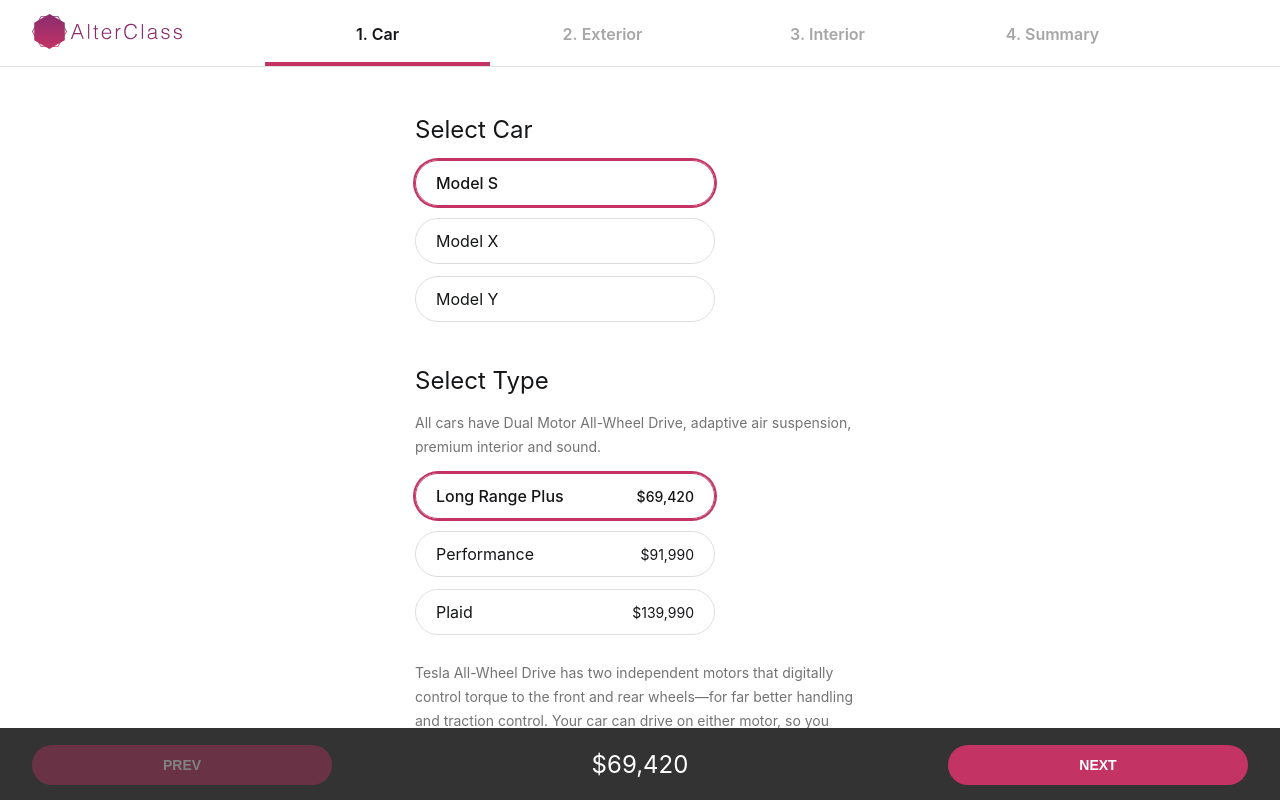
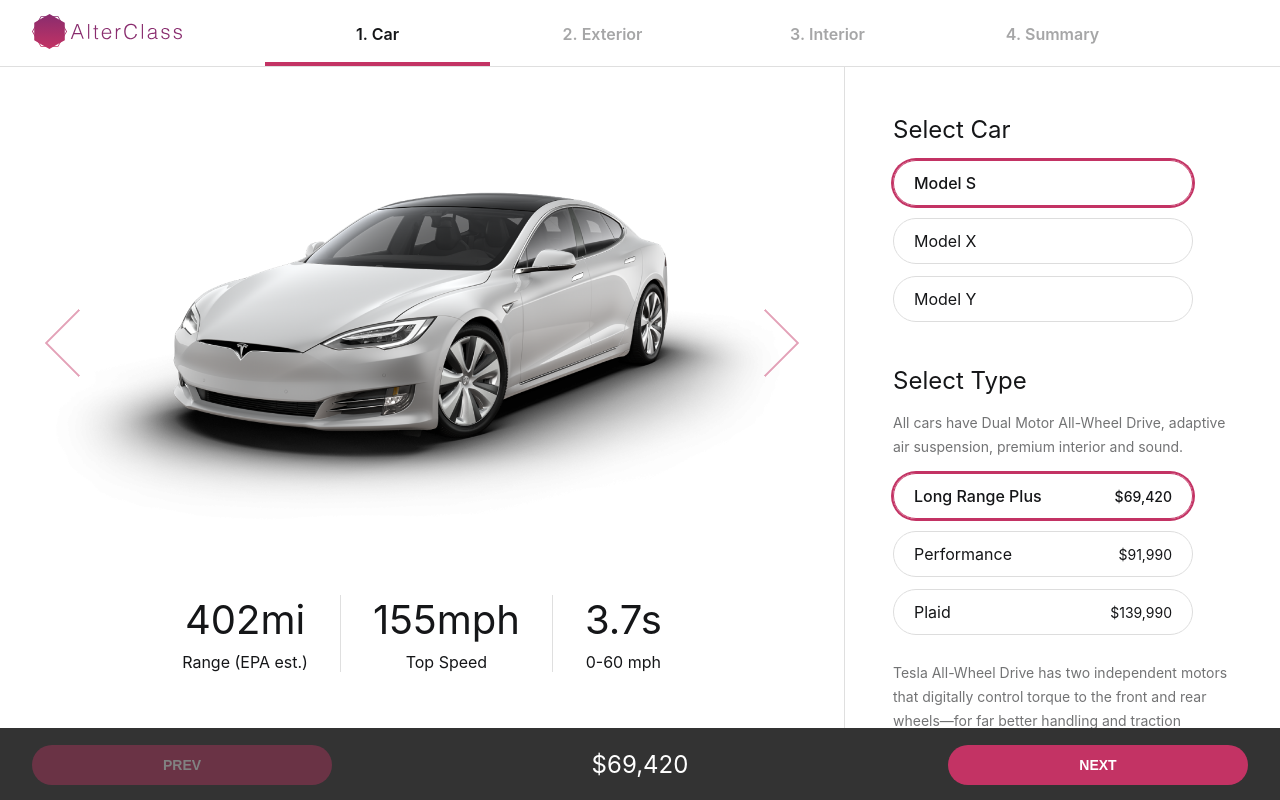
Before and after one commit to AlterClassIO/react-car-configurator, a React (Create React App) app: page / in a window 1280 px wide. Built offline with nearby package versions, Linux system fonts and the light colour scheme.

Commit message:
feat: create Preview and Slideshow components

```diff
--- a/src/components/App/App.js
+++ b/src/components/App/App.js
@@ -13,6 +13,7 @@ import Menu from '../Menu';
 import Footer from '../Footer';
 import Settings from '../Settings';
 import Summary from '../Summary';
+import Preview from '../Preview';
 
 class App extends React.Component {
   state = {
@@ -160,6 +161,13 @@ class App extends React.Component {
           onSelectItem={this.goToStep}
         />
         <main className="app-content">
+          <Preview
+            config={this.state.config}
+            models={models}
+            showAllModels={isFirstStep}
+            showSpecs={!isLastStep}
+            onChangeModel={this.handleChangeModel}
+          />
           {
           isLastStep ? (
             <Summary
--- /dev/null
+++ b/src/components/Preview/Preview.css
@@ -0,0 +1,60 @@
+.preview {
+  display: flex;
+  flex-direction: column;
+  justify-content: center;
+  align-items: center;
+  position: relative;
+  padding: 0 0 32px 0;
+  box-sizing: border-box;
+  overflow: hidden;
+  flex-shrink: 0;
+}
+
+.specs {
+  max-width: 650px;
+  width: 100%;
+  margin: 0;
+  padding: 0 32px;
+  list-style: none;
+  display: flex;
+  justify-content: center;
+  align-items: flex-start;
+  box-sizing: border-box;
+}
+.specs > li:not(:last-child) {
+  border-right: 1px solid var(--theme-separator);
+}
+.specs > li {
+  text-align: center;
+  display: flex;
+  flex-direction: column;
+  padding: 0 12px;
+}
+.specs > li:first-child {
+  padding-left: 0;
+}
+.specs > li:last-child {
+  padding-right: 0;
+}
+.specs > li > span.specs-value {
+  font-size: 1.5rem;
+}
+.specs > li > span.specs-label {
+  font-size: 1rem;
+  padding-top: 8px;
+}
+
+@media(min-width: 576px) {
+  .specs > li {
+    padding: 0 32px;
+  }
+  .specs > li > span.specs-value {
+    font-size: 2.5rem;
+  }
+}
+@media(min-width: 992px) {
+  .preview {
+    flex: 4;
+    border-right: 1px solid var(--theme-separator);
+  }
+}
--- /dev/null
+++ b/src/components/Preview/Preview.js
@@ -0,0 +1,95 @@
+import React from 'react';
+import PropTypes from 'prop-types';
+// Styles
+import './Preview.css';
+// Components
+import Slideshow from '../Slideshow';
+
+class Preview extends React.Component {
+  get index() {
+    return this.props?.models.findIndex(model =>
+      model.key === this.props.config?.model
+    );
+  };
+
+  get items() {
+    return this.props.models.map(model => ({
+      alt: model.name,
+      url: `${process.env.PUBLIC_URL}/cars/model_${model.key}/model_${model.key}_${this.props.config.color}_${this.props.config.wheels}.png`,
+      scale: ['x'].includes(model.key)
+    }));
+  };
+
+  get selectedModel() {
+    return this.props.models.find(model =>
+      model.key === this.props.config.model
+    );
+  };
+
+  get selectedType() {
+    return this.selectedModel?.types?.find(type =>
+      type.value === this.props.config.car_type
+    );
+  };
+
+  get specs() {
+    return this.selectedType?.specs;
+  };
+
+  handleOnClickPrev = () => {
+    const newIndex = this.index > 0
+      ? this.index - 1
+      : this.props.models.length - 1;
+    this.props.onChangeModel(this.props.models?.[newIndex]?.key);
+  };
+
+  handleOnClickNext = () => {
+    const newIndex = this.index < this.props.models.length - 1
+      ? this.index + 1
+      : 0;
+    this.props.onChangeModel(this.props.models?.[newIndex]?.key);
+  };
+
+  render() {
+    return (
+      <div className="preview">
+        <Slideshow
+          items={this.items}
+          index={this.index}
+          showPrev={this.props.showAllModels}
+          showNext={this.props.showAllModels}
+          onClickPrev={this.handleOnClickPrev}
+          onClickNext={this.handleOnClickNext}
+        />
+        {
+          this.props.showSpecs ? (
+            <ul className="specs">
+              <li>
+                <span className="specs-value">{this.specs?.range ?? ' - '}mi</span>
+                <span className="specs-label">Range (EPA est.)</span>
+              </li>
+              <li>
+                <span className="specs-value">{this.specs?.top_speed ?? ' - '}mph</span>
+                <span className="specs-label">Top Speed</span>
+              </li>
+              <li>
+                <span className="specs-value">{this.specs?.acceleration_time ?? ' - '}s</span>
+                <span className="specs-label">0-60 mph</span>
+              </li>
+            </ul>
+          ) : null
+        }
+      </div>
+    );
+  };
+};
+
+Preview.propTypes = {
+  config: PropTypes.object,
+  models: PropTypes.array,
+  showAllModels: PropTypes.bool,
+  showSpecs: PropTypes.bool,
+  onChangeModel: PropTypes.func
+};
+
+export default Preview;
--- /dev/null
+++ b/src/components/Preview/index.js
@@ -0,0 +1,2 @@
+import Preview from './Preview';
+export default Preview;
--- a/src/components/Settings/Settings.js
+++ b/src/components/Settings/Settings.js
@@ -6,32 +6,26 @@ import './Settings.css';
 // Components
 import Option from '../Option';
 
-class Settings extends React.Component {
-  state = {
-    selectedOptions: this.props?.settings?.reduce(
+const Settings = ({
+  config = null,
+  settings = null,
+  onSelectOption = () => null
+}) => {
+
+  const selectedOptions = settings?.reduce(
     (acc, setting) => ({
       ...acc,
       [setting.prop]: setting.options.find(option =>
-          option.value === this.props?.config[setting.prop]
+        option.value === config[setting.prop]
       ) ?? []
-      }), {})
-  };
+    }),
+    {}
+  );
 
-  handleOnSelectOption = (option, setting) => {
-    this.setState(prevState => ({
-      selectedOptions: {
-        ...prevState.selectedOptions,
-        [setting.prop]: option
-      }
-    }));
-    this.props.onSelectOption(setting.prop, option.value);
-  };
-
-  render() {
   return (
     <div className="settings">
       {
-          this.props?.settings?.map(setting => {
+        settings?.map(setting => {
           if (!setting.options || setting.options.length === 0) {
             return null;
           }
@@ -56,9 +50,9 @@ class Settings extends React.Component {
                       key={option.value}
                       type={setting.type}
                       price={formatPrice(option.price)}
-                        active={this.props?.config?.[setting.prop] === option.value}
-                        onSelectOption={() =>
-                          this.handleOnSelectOption(option, setting)
+                      active={config?.[setting.prop] === option.value}
+                      onSelectOption={(value) =>
+                        onSelectOption(setting.prop, value)
                       }
                     />
                   ))
@@ -67,20 +61,20 @@ class Settings extends React.Component {
               {
                 setting.type !== "text" ? (
                   <div className="settings-group-label">
-                      <span>{this.state.selectedOptions?.[setting.prop]?.label}</span>
+                    <span>{selectedOptions?.[setting.prop]?.label}</span>
                     <span className="price">
-                        {formatPrice(this.state.selectedOptions?.[setting.prop]?.price)}
+                      {formatPrice(selectedOptions?.[setting.prop]?.price)}
                     </span>
                   </div>
                 ) : null
               }
               {
-                  this.state.selectedOptions?.[setting.prop]?.benefits ? (
+                selectedOptions?.[setting.prop]?.benefits ? (
                   <div className="settings-group-benefits">
-                      <p>Model {this.props.config.model.toUpperCase()} {this.state.selectedOptions[setting.prop].label} includes:</p>
+                    <p>Model {config.model.toUpperCase()} {selectedOptions[setting.prop].label} includes:</p>
                     <ul>
                       {
-                          this.state.selectedOptions?.[setting.prop]?.benefits?.map((benefit, i) => (
+                        selectedOptions?.[setting.prop]?.benefits?.map((benefit, i) => (
                           <li key={i}>
                             {benefit}
                           </li>
@@ -103,7 +97,6 @@ class Settings extends React.Component {
     </div>
   );
 };
-};
 
 Settings.propTypes = {
   config: PropTypes.object,
--- /dev/null
+++ b/src/components/Slideshow/Slideshow.css
@@ -0,0 +1,80 @@
+@-webkit-keyframes fade {
+  from { opacity: .4 }
+  to { opacity: 1 }
+}
+@keyframes fade {
+  from { opacity: .4 }
+  to { opacity: 1 }
+}
+
+.slideshow {
+  position: relative;
+  display: flex;
+  justify-content: center;
+  align-items: center;
+  width: 100%;
+  max-height: 100%;
+  overflow: hidden;
+}
+.slideshow .arrow {
+  display: none;
+  position: absolute;
+  padding: 1.5rem;
+  box-shadow: 1px -1px 0 1px var(--theme-primary) inset;
+  -webkit-box-shadow: 2px -2px var(--theme-primary) inset;
+  border: solid transparent;
+  border-width: 0 0 2rem 2rem;
+  cursor: pointer;
+  user-select: none;
+  opacity: .45;
+  transition: all .2s ease-in-out;
+}
+.slideshow .arrow:hover {
+  opacity: 1;
+  box-shadow: 2px -2px 0 2px var(--theme-primary) inset;
+  -webkit-box-shadow: 4px -4px var(--theme-primary) inset;
+}
+.slideshow .arrow-next {
+  transform: translateY(-50%) rotate(225deg);
+  top: 50%;
+  right: 16px;
+}
+.slideshow .arrow-prev {
+  transform: translateY(-50%) rotate(45deg);
+  top: 50%;
+  left: 16px;
+}
+
+.slideshow-slide {
+  display: none;
+  -webkit-animation-name: fade;
+  -webkit-animation-duration: .5s;
+  -webkit-animation-timing-function: ease-in-out;
+  animation-name: fade;
+  animation-duration: .5s;
+  animation-timing-function: ease-in-out;
+}
+.slideshow-slide.active {
+  display: flex;
+  justify-content: center;
+  align-items: center;
+}
+.slideshow-slide.active > img {
+  max-width: 100%;
+  max-height: 100%;
+  filter: var(--theme-drop-shadow);
+}
+.slideshow-slide > img.scale {
+  transform: scale(1.4);
+}
+
+@media(min-width: 576px) {
+  .slideshow .arrow {
+    display: block;
+  }
+}
+@media(min-width: 992px) {
+  .slideshow {
+    height: 80%;
+  }
+}
--- /dev/null
+++ b/src/components/Slideshow/Slideshow.js
@@ -0,0 +1,67 @@
+import React from 'react';
+import PropTypes from 'prop-types';
+// Styles
+import './Slideshow.css';
+
+const Slideshow = ({
+  items = [],
+  index = 0,
+  showPrev = true,
+  showNext = true,
+  onClickPrev = () => null,
+  onClickNext = () => null
+}) => (
+  <div className="slideshow">
+    {
+      items.map((item, i) => (
+        <div
+          key={item.alt}
+          className={
+            i === index
+              ? 'slideshow-slide active'
+              : 'slideshow-slide'
+          }
+        >
+          <img
+            src={item.url}
+            alt={item.alt}
+            className={item.scale ? 'scale' : null}
+          />
+        </div>
+      ))
+    }
+    {showPrev
+      ? (
+        <span
+          onClick={onClickPrev}
+          className="arrow arrow-prev"
+        />
+      ) : null
+    }
+    {showNext
+      ? (
+        <span
+          onClick={onClickNext}
+          className="arrow arrow-next"
+        />
+      ) : null
+    }
+  </div>
+);
+
+Slideshow.propTypes = {
+  items: PropTypes.arrayOf(
+    PropTypes.exact({
+      alt: PropTypes.string,
+      url: PropTypes.string,
+      scale: PropTypes.bool
+    })
+  ),
+  index: PropTypes.number,
+  showPrev: PropTypes.bool,
+  showNext: PropTypes.bool,
+  onClickPrev: PropTypes.func,
+  onClickNext: PropTypes.func
+};
+
+export default Slideshow;
--- /dev/null
+++ b/src/components/Slideshow/index.js
@@ -0,0 +1,2 @@
+import Slideshow from './Slideshow';
+export default Slideshow;
```
Lines whose indentation alone changed are shown as unchanged.
